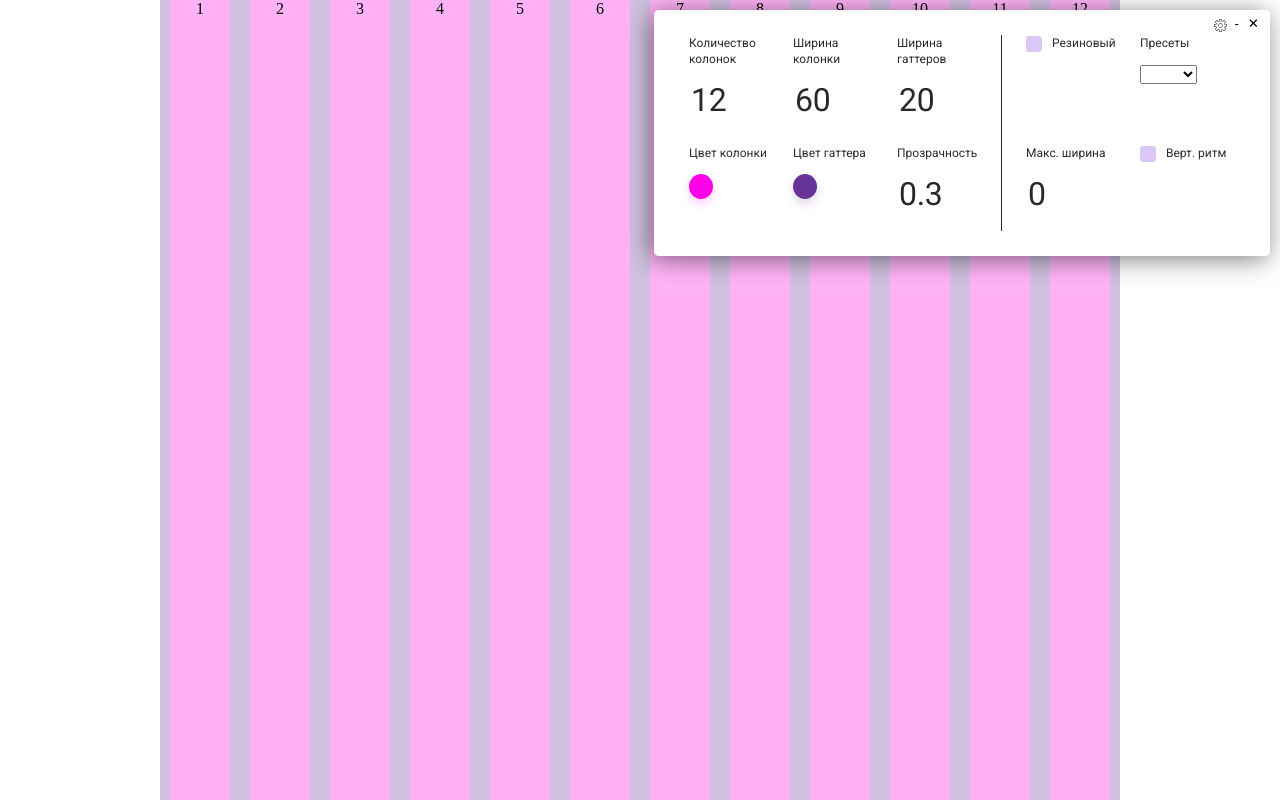
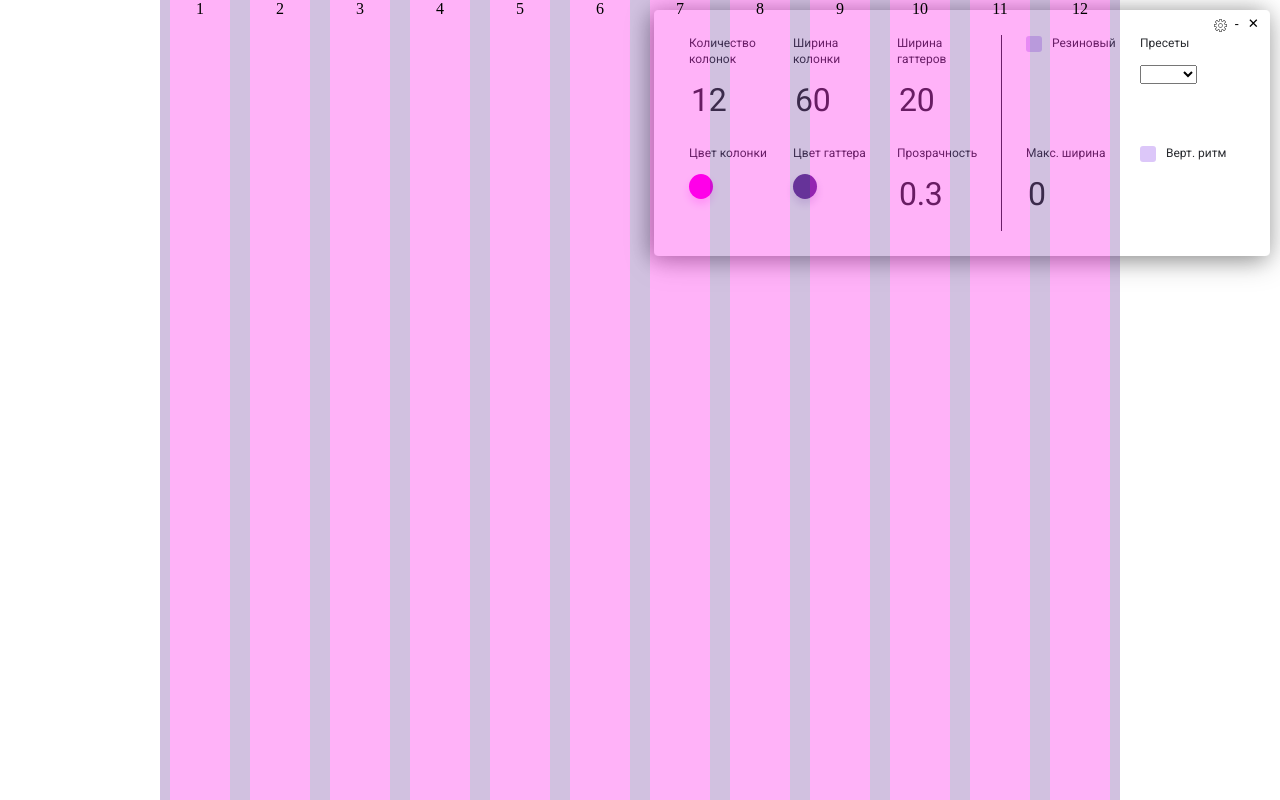
Before and after one commit to nikolai-shabalin/grid-overlay, a React app: page / in a window 1280 px wide. Built offline with nearby package versions, Linux system fonts and the light colour scheme.

Commit message:
Показывает попап и грид поверх всего сайта

```diff
--- a/src/Grid/Grid.module.css
+++ b/src/Grid/Grid.module.css
@@ -4,6 +4,7 @@
   flex-flow: row nowrap;
   height: 100vh;
   position: fixed;
+  z-index: 9999;
   top: 0;
   left: 50%;
   transform: translateX(-50%);
--- a/src/Popup/style.module.css
+++ b/src/Popup/style.module.css
@@ -3,7 +3,7 @@
   position: fixed;
   top: 10px;
   right: 10px;
-  z-index: 9999;
+  z-index: 9998;
   border-radius: 4px;
 }
 
```
